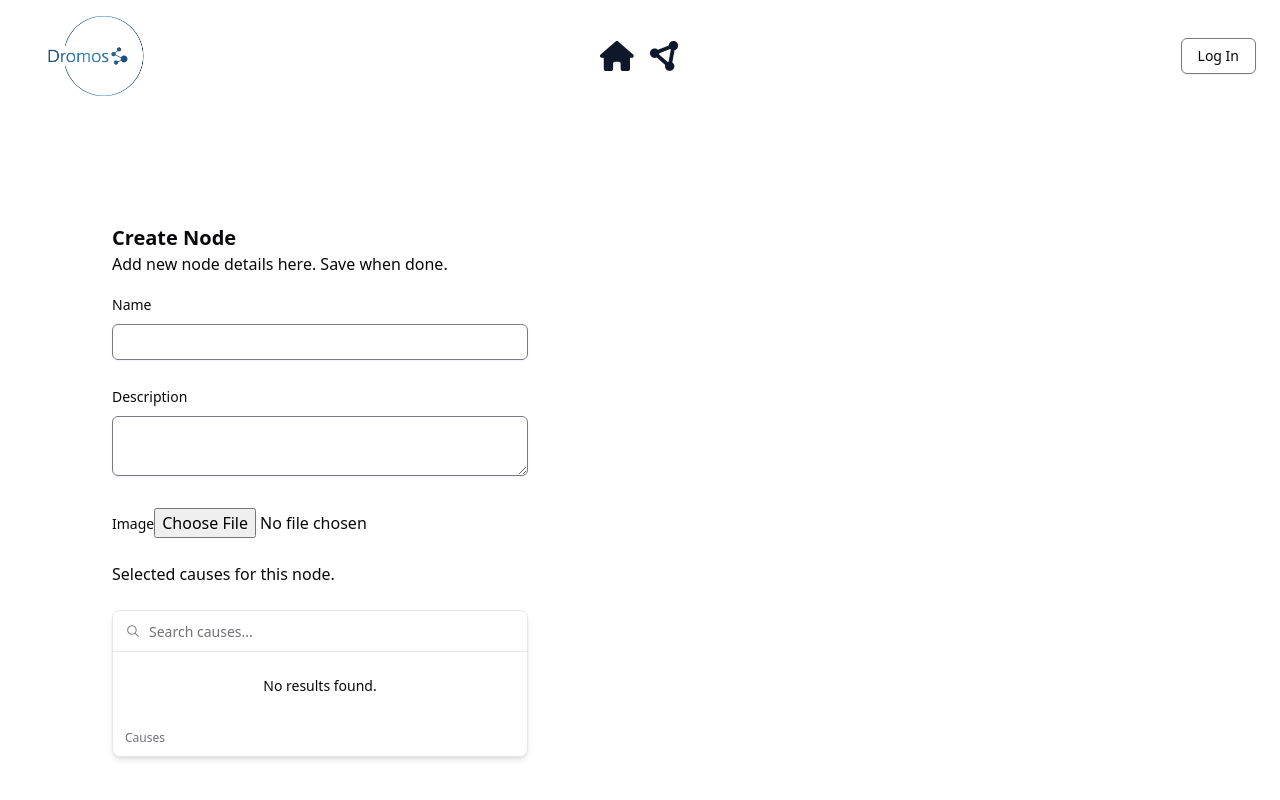
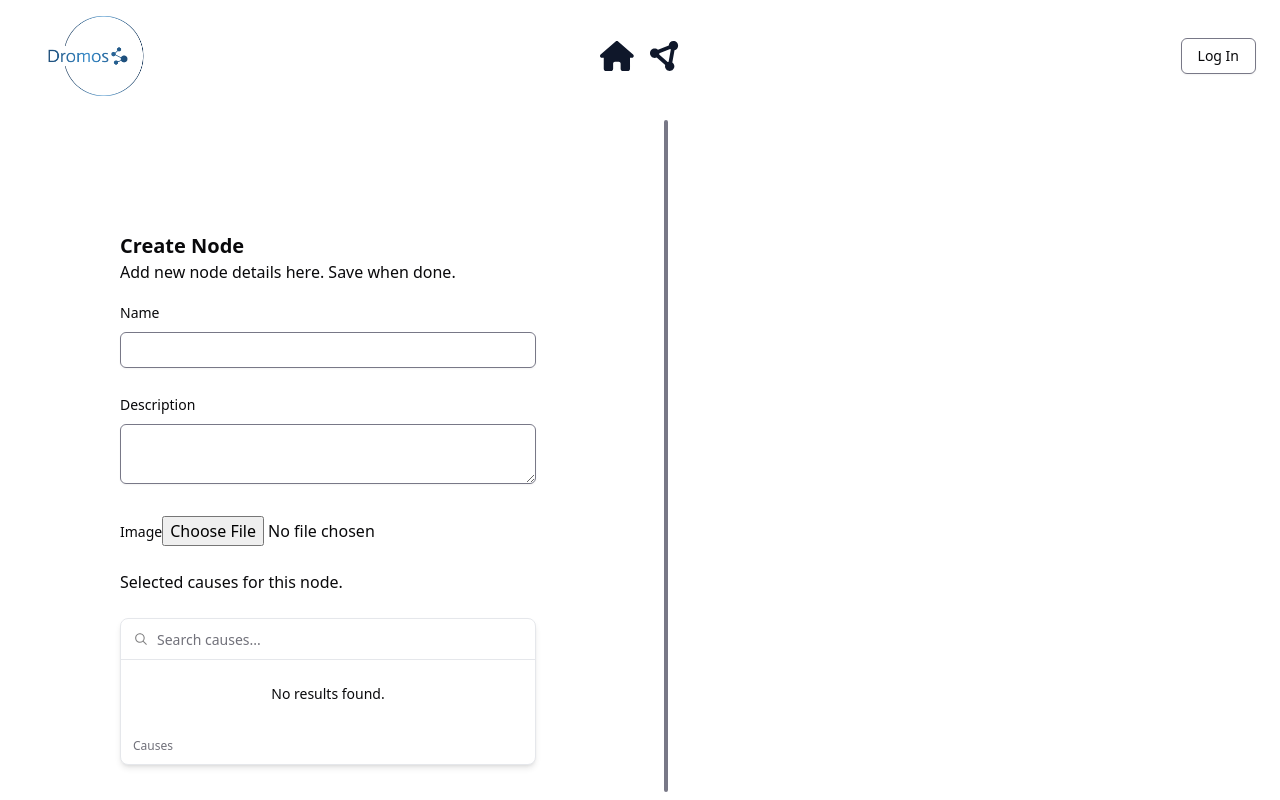
Before and after one commit to laskinner/dromos, a React (Vite) app: page /create-node in a window 1280 px wide. Built offline with nearby package versions, Linux system fonts and the light colour scheme.

Commit message:
Added additional styling to create node form and graphrender

```diff
--- a/src/components/CreateNode.tsx
+++ b/src/components/CreateNode.tsx
@@ -85,7 +85,7 @@ export const CreateNode: React.FC = () => {
 
   return (
     <div className="flex h-full">
-      <div className="w-1/2 p-28">
+      <div className="w-1/2 p-28 m-2">
         <h1 className="text-xl font-bold">Create Node</h1>
         <h2 className="text-md mb-4">
           Add new node details here. Save when done.
@@ -138,7 +138,7 @@ export const CreateNode: React.FC = () => {
           </form>
         </Form>
       </div>
-      <div className="w-1/2 h-full">
+      <div className="border-2 border-border shadow-lg rounded-lg m-2">
         <GraphRenderer />
       </div>
     </div>
```
